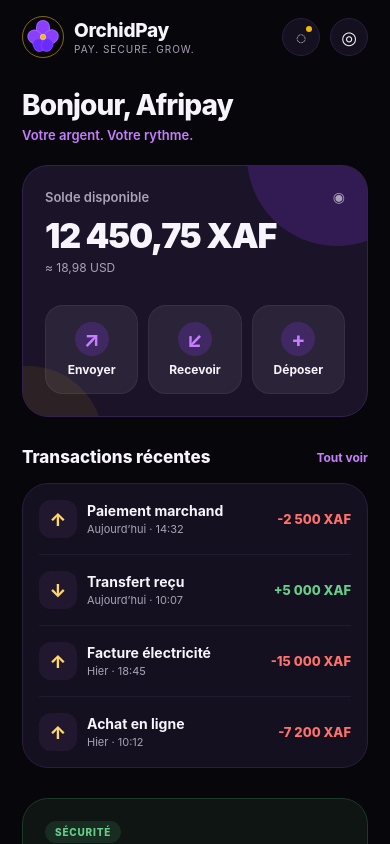
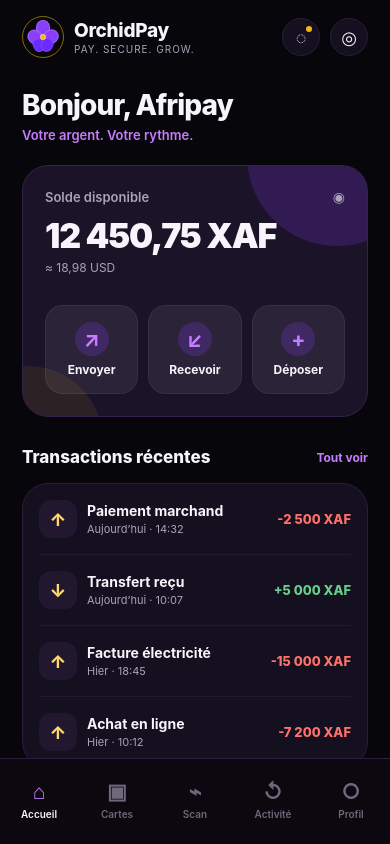
Before and after one commit to adminluxe/orchidpay, a React Native app: screen / in a window 390 px wide. Built offline with nearby package versions, Linux system fonts and the light colour scheme.

Commit message:
chore: align JavaScript entry with app shell

```diff
--- a/App.js
+++ b/App.js
@@ -1,5 +1,5 @@
-import HomeScreen from './src/screens/HomeScreen';
+import AppShell from './src/AppShell';
 
 export default function App() {
-  return <HomeScreen />;
+  return <AppShell />;
 }
```
